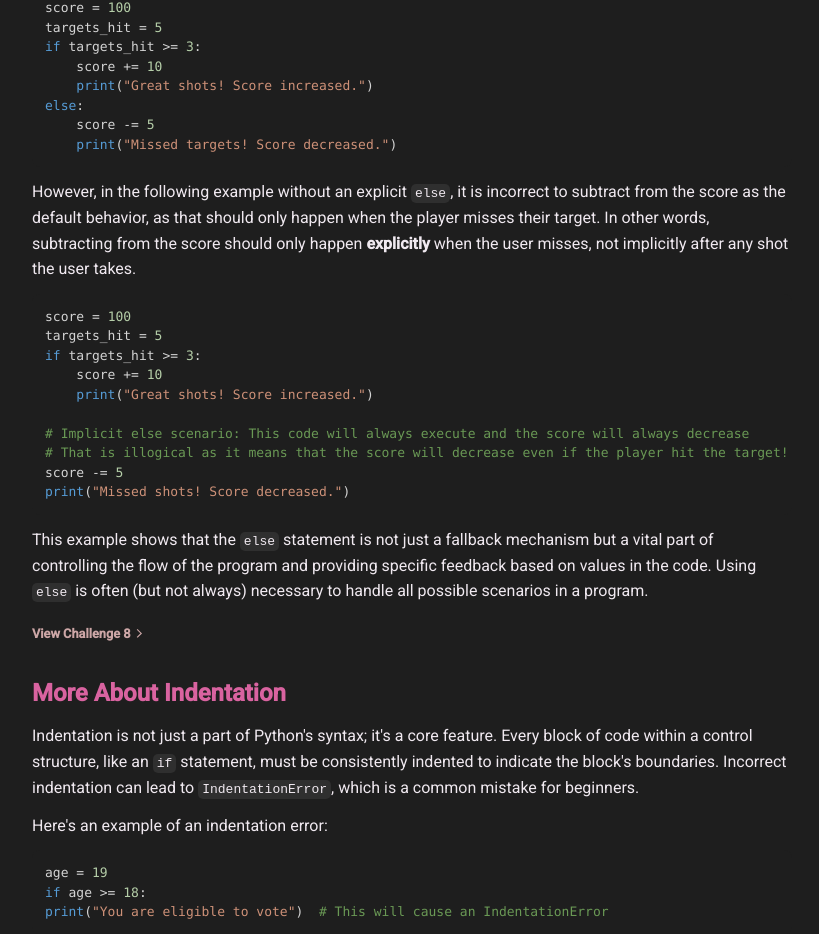
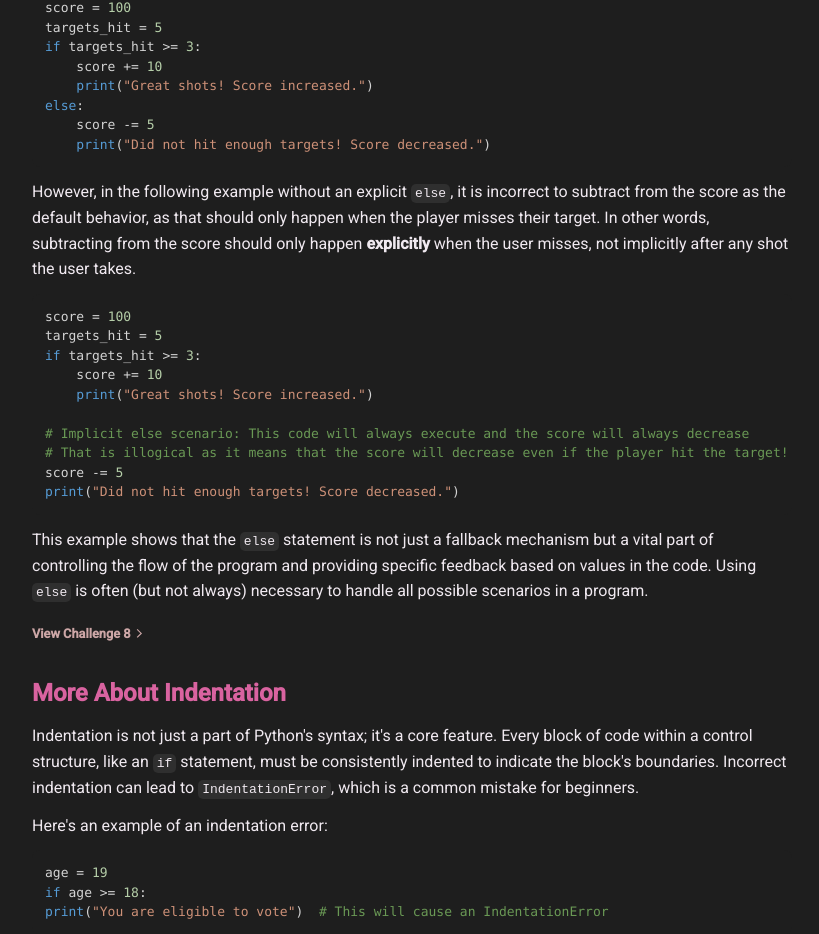
Before and after one commit to lawrluor/code-with-the-pros, a React (Create React App) app: page /conditionals in a window 1280 px wide. Shown: the part 6716-7650 px from the top of the page, without its empty margins (228-1047 px from the left). Built offline with nearby package versions, Linux system fonts and the light colour scheme.

Commit message:
fixed errors and typos

```diff
--- a/src/App.js
+++ b/src/App.js
@@ -5,7 +5,7 @@ import './App.css';
 // Import Lessons
 import { JavaInheritance, JavaObjects, JavaPolymorphism } from './pages/Java';
 import { Booleans, Conditionals, Dictionaries, ForLoops, Functions, Input, Intro, Lists, PassByReference, PigLatin, Strings, Variables, WhileLoops } from './pages/Python';
-
+import { ReactActivity } from './pages/React/ReactActivity';
 import Home from './pages/Home';
 import Quiz from './pages/Quiz';
 import Page404 from './pages/Page404';
@@ -43,6 +43,7 @@ function App() {
           <Route path="/javaObjects" element={<JavaObjects />} />
           <Route path="/javaInheritance" element={<JavaInheritance />} />
           <Route path="/javaPolymorphism" element={<JavaPolymorphism />} />
+          <Route path="/reactActivity" element={<ReactActivity />} />
           <Route path="*" element={<Page404 />} />
         </Routes>
       </div>
--- a/src/pages/Contents.jsx
+++ b/src/pages/Contents.jsx
@@ -39,6 +39,11 @@ const Contents = () => {
         <li><Link to="/javaInheritance">Inheritance</Link></li>
         <li><Link to="/javaPolymorphism">Polymorphism</Link></li>
       </ul>
+
+      <h3>React</h3>
+      <ul className="contentsList">
+        <li><Link to="/reactActivity">Activity</Link></li>
+      </ul>
     </nav>
   );
 };
--- a/src/pages/Python/00Intro.jsx
+++ b/src/pages/Python/00Intro.jsx
@@ -1,4 +1,3 @@
-import React from 'react';
 import CodeBlock from '../../components/CodeBlock';
 import Collapsible from '../../components/Collapsible';
 import ProgressBar from '../../components/ProgressBar';
--- a/src/pages/Python/00Project.jsx
+++ b/src/pages/Python/00Project.jsx
@@ -118,7 +118,7 @@ Your grand total is $35.3028.`} />
 
       <section>
         <h2 id={`wrapping-up`}><a href={`#wrapping-up`} className="section-link">Wrapping Up</a></h2>
-        <p>Congratulations on finishing your first Python project! This project introduced you to variables, arithmetic operations, string concatenation, and printing — all essential building blocks for Python programming. Feel free to experiment and see how you can extend this program further!</p>
+        <p>Congratulations on finishing your first Python project! This project introduced you to variables, arithmetic operations, string concatenation, and printing: all essential building blocks for Python programming. Feel free to experiment and see how you can extend this program further!</p>
       </section>
     </div>
   )
--- a/src/pages/Python/03Conditionals.jsx
+++ b/src/pages/Python/03Conditionals.jsx
@@ -275,7 +275,7 @@ print("Continue driving.")`} />
         <p>In this example, there's no need for an extra <code className="inline">else</code> statement because you will continue driving no matter what the result of the <code className="inline">if</code> statement is - either continue driving after refueling or continue driving without refueling. We don't have to just choose either option.</p>
 
         <h3>Why use the <code className="inline">else</code> statement at all?</h3>
-        <p>Given that Python implicitly handles scenarios not covered by <code className="inline">if</code> through an implicit <code className="inline">else</code>, you might wonder why we need the <code className="inline">else</code> statement at all. The <code className="inline">else</code> statement is crucial for clarity and explicitness in our code. While the implicit <code className="inline">else</code> assumes a default action (or inaction) for unmet <code className="inline">if</code> conditions, explicitly using an <code className="inline">else</code> clarifies your intent to anyone reading your code—including your future self.</p>
+        <p>Given that Python implicitly handles scenarios not covered by <code className="inline">if</code> through an implicit <code className="inline">else</code>, you might wonder why we need the <code className="inline">else</code> statement at all. The <code className="inline">else</code> statement is crucial for clarity and explicitness in our code. While the implicit <code className="inline">else</code> assumes a default action (or inaction) for unmet <code className="inline">if</code> conditions, explicitly using an <code className="inline">else</code> clarifies your intent to anyone reading your code, including your future self.</p>
 
         <p>Using <code className="inline">else</code> serves two important purposes:</p>
         <ol>
@@ -292,7 +292,7 @@ if targets_hit >= 3:
     print("Great shots! Score increased.")
 else:
     score -= 5
-    print("Missed targets! Score decreased.")`} />
+    print("Did not hit enough targets! Score decreased.")`} />
 
         <p>However, in the following example without an explicit <code className="inline">else</code>, it is incorrect to subtract from the score as the default behavior, as that should only happen when the player misses their target. In other words, subtracting from the score should only happen <strong>explicitly</strong> when the user misses, not implicitly after any shot the user takes.</p>
         <CodeBlock language={"python"} codeString={`score = 100
@@ -304,7 +304,7 @@ if targets_hit >= 3:
 # Implicit else scenario: This code will always execute and the score will always decrease
 # That is illogical as it means that the score will decrease even if the player hit the target!
 score -= 5
-print("Missed shots! Score decreased.")`} />
+print("Did not hit enough targets! Score decreased.")`} />
 
         <p>This example shows that the <code className="inline">else</code> statement is not just a fallback mechanism but a vital part of controlling the flow of the program and providing specific feedback based on values in the code. Using <code className="inline">else</code> is often (but not always) necessary to handle all possible scenarios in a program.</p>
 
--- a/src/pages/Python/08Lists.jsx
+++ b/src/pages/Python/08Lists.jsx
@@ -20,7 +20,7 @@ const Lists = () => {
       <section>
         <h2 id="what-is-a-list"><a href="#what-is-a-list" className="section-link">What is a List?</a></h2>
         <p>Consider a playlist of music or videos: each song or video has a specific position, and you can add, remove, or change the order of items in the playlist.</p>
-        <p>Lists can contain items of any type, and can even have mixed types inside them — numbers, strings, or even other lists—and their size can grow or shrink dynamically.</p>
+        <p>Lists can contain items of any type, and can even have mixed types inside them: numbers, strings, or even other lists. Their size can grow or shrink dynamically.</p>
         <CodeBlock language={"python"} codeString={`# Example: a list of songs
 songs = ["Overjoyed", "Sir Duke", "Superstition"]
 
```
